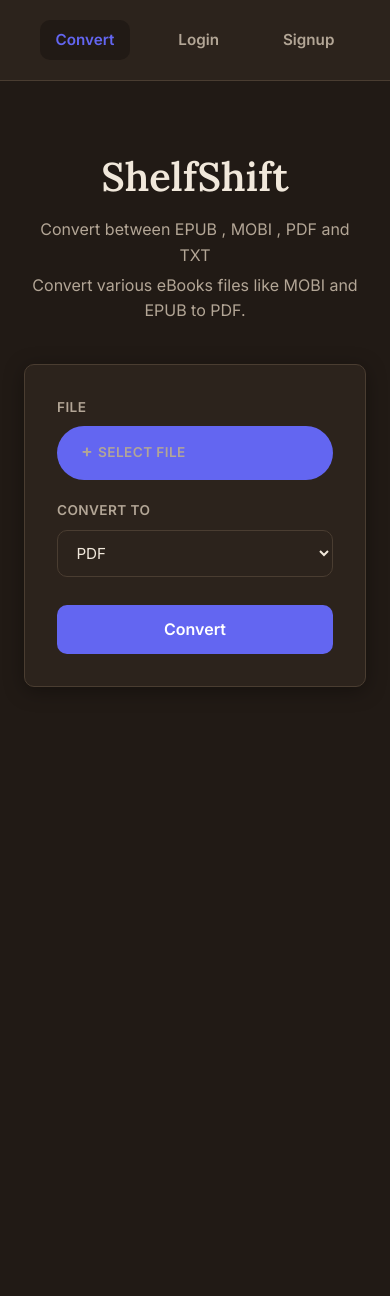
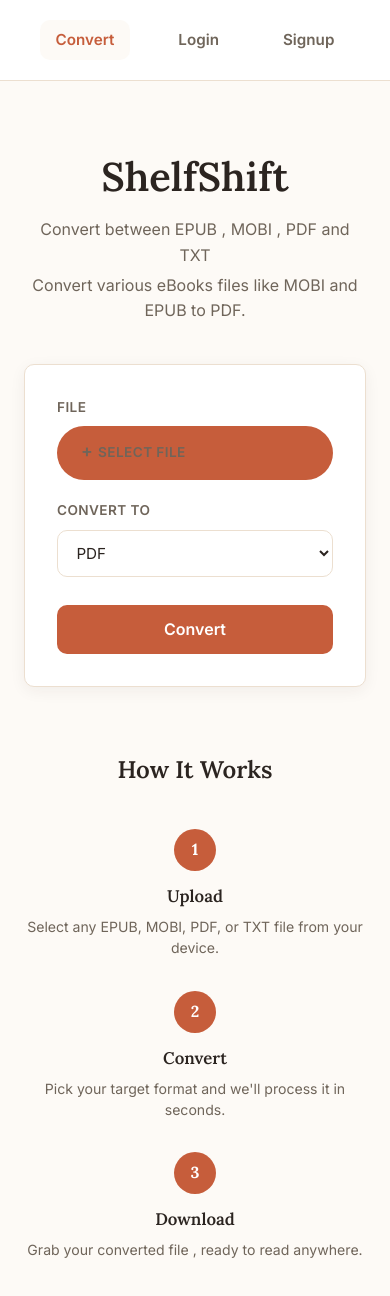
Before and after one commit to NehaReddy79/ShelfShift, a React (Vite) app in the folder frontend/: page / in a window 390 px wide. Shown: the top 1296 px of the page. Before the commit the page ends 844 px from the top, so only its background shows below. Built offline with nearby package versions, Linux system fonts and the light colour scheme; no server answers.

Commit message:
Adding conversion steps to convert page

```diff
--- a/frontend/src/App.css
+++ b/frontend/src/App.css
@@ -146,9 +146,9 @@
 }
 
 .status-processing {
-  background-color: #3a2f1a;
-  border: 1px solid #5c4a26;
-  color: #e8c766;
+  background-color: #fdf1e7;
+  border: 1px solid #f0d3b8;
+  color: #a15a1f;
   display: flex;
   align-items: center;
   justify-content: center;
@@ -156,21 +156,21 @@
 }
 
 .status-done {
-  background-color: #1f3a2a;
-  border: 1px solid #2f5c40;
+  background-color: #e9f5ec;
+  border: 1px solid #bfe0c9;
 }
 
 .status-failed {
-  background-color: #3a2020;
+  background-color: #fbe9e6;
   color: var(--color-error);
-  border: 1px solid #5c2e2e;
+  border: 1px solid #f0c4bc;
 }
 
 .spinner {
   width: 16px;
   height: 16px;
-  border: 2.5px solid #5c4a26;
-  border-top-color: #e8c766;
+  border: 2.5px solid #f0d3b8;
+  border-top-color: #a15a1f;
   border-radius: 50%;
   animation: spin 0.7s linear infinite;
 }
@@ -242,3 +242,52 @@
   color: var(--color-accent);
   text-decoration: underline;
 }
+
+
+.how-it-works {
+  margin-top: 4rem;
+  text-align: center;
+}
+
+.how-it-works h2 {
+  font-size: 1.5rem;
+  margin-bottom: 2.5rem;
+}
+
+.steps-grid {
+  display: grid;
+  grid-template-columns: repeat(3, 1fr);
+  gap: 2rem;
+}
+
+.step-number {
+  width: 42px;
+  height: 42px;
+  background-color: var(--color-accent);
+  color: white;
+  border-radius: 50%;
+  display: flex;
+  align-items: center;
+  justify-content: center;
+  font-weight: 700;
+  font-family: var(--font-heading);
+  margin: 0 auto 0.75rem;
+}
+
+.step h3 {
+  font-size: 1.05rem;
+  margin-bottom: 0.4rem;
+}
+
+.step p {
+  font-size: 0.88rem;
+  color: var(--color-text-muted);
+  line-height: 1.5;
+}
+
+@media (max-width: 640px) {
+  .steps-grid {
+    grid-template-columns: 1fr;
+    gap: 2rem;
+  }
+}
--- a/frontend/src/index.css
+++ b/frontend/src/index.css
@@ -1,13 +1,13 @@
 :root {
-  --color-background: #211a15;
-  --color-surface: #2c231c;
-  --color-text: #f1e8db;
-  --color-text-muted: #b3a696;
-  --color-accent: #6366f1;
-  --color-accent-hover: #818cf8;
-  --color-border: #4a3d31;
-  --color-success: #183f27;
-  --color-error: #f87171;
+  --color-background: #fdfaf6;
+  --color-surface: #ffffff;
+  --color-text: #2b2420;
+  --color-text-muted: #6f655a;
+  --color-accent: #c65d3b;
+  --color-accent-hover: #a84a2c;
+  --color-border: #ecdfd0;
+  --color-success: #4a8a5c;
+  --color-error: #c0392b;
 
 
   --font-heading: "Lora", Georgia, serif;
@@ -15,8 +15,8 @@
 
 
   --radius: 10px;
-  --shadow: 0 4px 20px rgba(0, 0, 0, 0.35);
-  --shadow-hover: 0 6px 24px rgba(0, 0, 0, 0.45);
+  --shadow: 0 4px 16px rgba(43, 36, 32, 0.06);
+  --shadow-hover: 0 6px 20px rgba(43, 36, 32, 0.1);
 }
 
 * {
--- a/frontend/src/pages/Convert.jsx
+++ b/frontend/src/pages/Convert.jsx
@@ -150,6 +150,27 @@ function Convert() {
           )
         }
 
+        <div className="how-it-works">
+          <h2>How It Works</h2>
+          <div className="steps-grid">
+            <div className="step">
+              <div className="step-number">1</div>
+              <h3>Upload</h3>
+              <p>Select any EPUB, MOBI, PDF, or TXT file from your device.</p>
+            </div>
+            <div className="step">
+              <div className="step-number">2</div>
+              <h3>Convert</h3>
+              <p>Pick your target format and we'll process it in seconds.</p>
+            </div>
+            <div className="step">
+              <div className="step-number">3</div>
+              <h3>Download</h3>
+              <p>Grab your converted file , ready to read anywhere.</p>
+            </div>
+          </div>
+        </div>
+
       </div>
 
 
--- a/frontend/src/pages/History.css
+++ b/frontend/src/pages/History.css
@@ -65,18 +65,18 @@
 }
 
 .badge-queued, .badge-processing {
-  background-color: #3a2f1a;
-  color: #e8c766;
+  background-color: #fdecd9;
+  color: #a15a1f;
 }
 
 .badge-done {
-  background-color: #1f3a2a;
-  color: #4ade80;
+  background-color: #dcf0e2;
+  color: #2f6b41;
 }
 
 .badge-failed {
-  background-color: #3a2020;
-  color: #f87171;
+  background-color: #fadbd6;
+  color: #c0392b;
 }
 
 .history-download {
```
